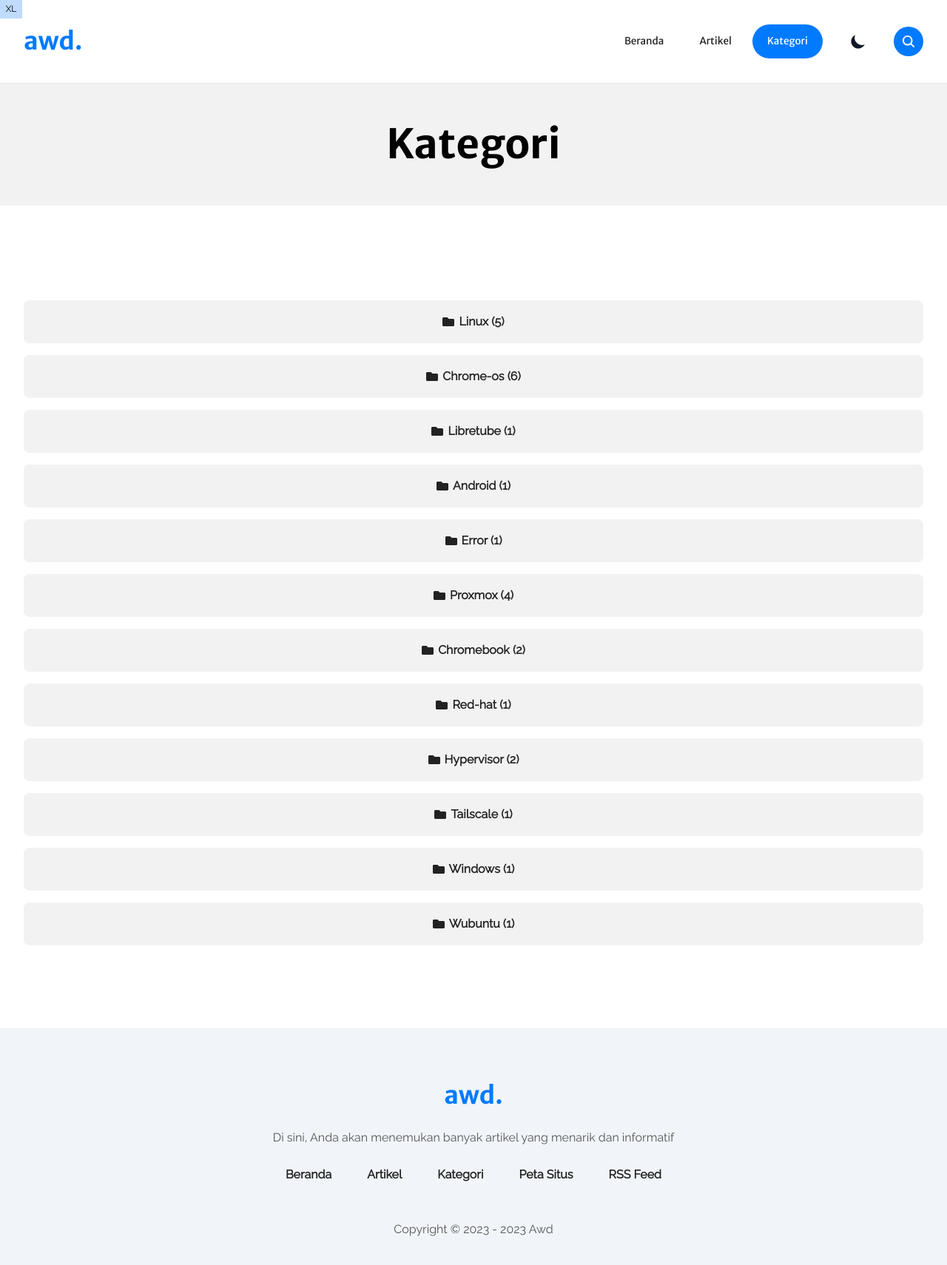
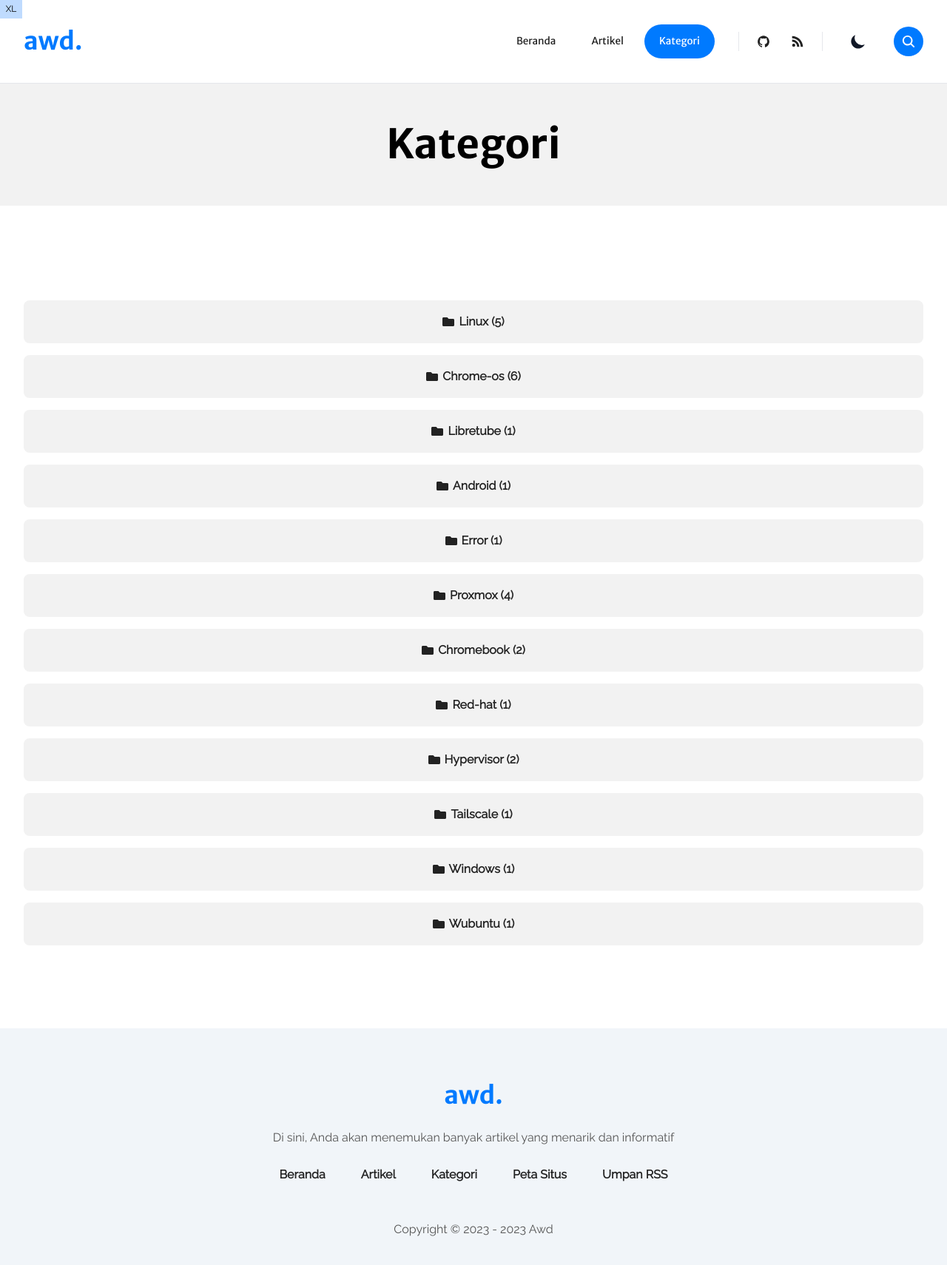
Before and after one commit to putuwahyu29/awd-artikel-old, a Next.js app: page /categories in a window 1280 px wide. Shown: the top 1710 px of the page at 74% size. Built offline with nearby package versions, Linux system fonts and the light colour scheme; what tailwind-bootstrap-grid would draw is missing.

Commit message:
Sosial ikon

```diff
--- a/config/social.json
+++ b/config/social.json
@@ -1,11 +1,11 @@
 {
-  "facebook": "https://facebook.com/",
-  "stackoverflow": "https://stackoverflow.com/",
-  "twitter": "https://twitter.com/",
-  "instagram": "https://instagram.com/",
+  "facebook": "",
+  "stackoverflow": "",
+  "twitter": "",
+  "instagram": "",
   "youtube": "",
-  "linkedin": "https://linkedin.com/",
-  "github": "https://github.com/",
+  "linkedin": "",
+  "github": "https://github.com/putuwahyu29/awd-artikel",
   "gitlab": "",
   "discord": "",
   "slack": "",
@@ -24,7 +24,7 @@
   "vimeo": "",
   "tiktok": "",
   "foursquare": "",
-  "rss": "",
+  "rss": "https://blog.awd.my.id/rss.xml",
   "email": "",
   "phone": "",
   "address": "",
--- a/layouts/partials/Footer.js
+++ b/layouts/partials/Footer.js
@@ -48,7 +48,7 @@ const Footer = () => {
               className="p-2 font-bold text-dark hover:text-primary dark:text-darkmode-light lg:p-4"
               target="_blank"
             >
-              RSS Feed
+              Umpan RSS
             </a>
           </li>
         </ul>
--- a/layouts/partials/Header.js
+++ b/layouts/partials/Header.js
@@ -110,7 +110,7 @@ const Header = () => {
               ))}
             </ul>
             {/* header social */}
-            {/* <Social source={socical} className="socials" /> */}
+            <Social source={socical} className="socials" />
           </div>
           <ThemeSwitcher />
           {/* Header search */}
--- a/lib/generateRSSFeed.js
+++ b/lib/generateRSSFeed.js
@@ -8,7 +8,7 @@ export default async function generateRssFeed() {
   const allPosts = await getAllPostsData();
 
   const feedOptions = {
-    title: "Awd Artikel | RSS Feed",
+    title: "Awd Artikel | Umpan RSS",
     description:
       "Di sini, Anda akan menemukan banyak artikel yang menarik dan informatif. Berbagai artikel tersebut berfokus pada topik mengenai teknologi.",
     site_url: BASE_URL,
```
